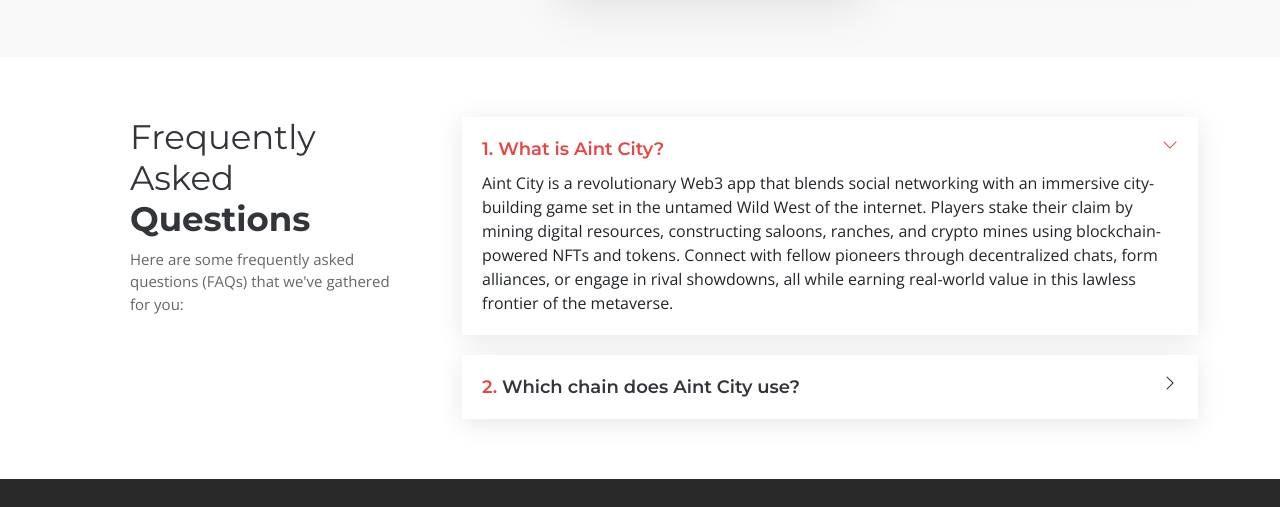
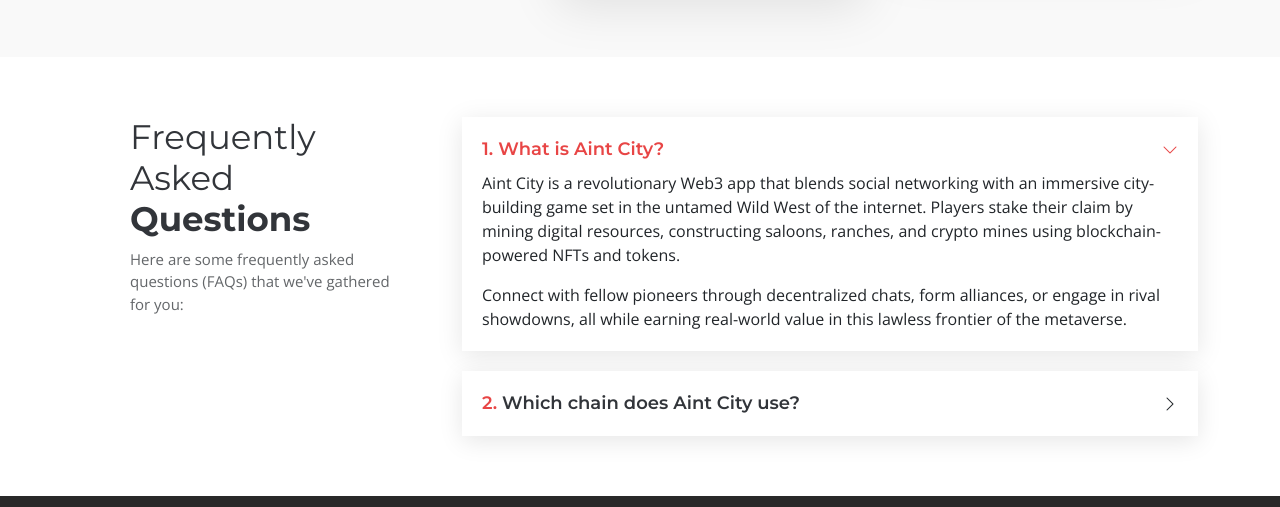
Before and after one commit to aintcity/website, a plain HTML site: page index.html in a window 1280 px wide. Shown: the part 1690-2197 px from the top of the page. Drawn offline with nearby package versions, Linux system fonts and the light colour scheme; no server answers.

Commit message:
homepage work

```diff
--- a/assets/css/main.css
+++ b/assets/css/main.css
@@ -1549,6 +1549,7 @@
   margin-bottom: 20px;
   box-shadow: 0px 5px 25px 0px rgba(0, 0, 0, 0.1);
   overflow: hidden;
+  min-height: 65px;
 }
 
 .faq .faq-container .faq-item:last-child {
@@ -1576,6 +1577,7 @@
 }
 
 .faq .faq-container .faq-item .faq-content {
+  margin-top: -200px;
   display: grid;
   grid-template-rows: 0fr;
   transition: 0.3s ease-in-out;
@@ -1590,7 +1592,7 @@
 
 .faq .faq-container .faq-item .faq-toggle {
   position: absolute;
-  top: 20px;
+  top: 25px;
   right: 20px;
   font-size: 16px;
   line-height: 0;
@@ -1607,6 +1609,7 @@
 }
 
 .faq .faq-container .faq-active .faq-content {
+  margin-top: 0;
   grid-template-rows: 1fr;
   visibility: visible;
   opacity: 1;
--- a/index.html
+++ b/index.html
@@ -194,7 +194,9 @@
               <div class="faq-item faq-active">
                 <h3><span class="num">1.</span> <span>What is Aint City?</span></h3>
                 <div class="faq-content">
-                  <p>Aint City is a revolutionary Web3 app that blends social networking with an immersive city-building game set in the untamed Wild West of the internet. Players stake their claim by mining digital resources, constructing saloons, ranches, and crypto mines using blockchain-powered NFTs and tokens. Connect with fellow pioneers through decentralized chats, form alliances, or engage in rival showdowns, all while earning real-world value in this lawless frontier of the metaverse.</p>
+                  <p>Aint City is a revolutionary Web3 app that blends social networking with an immersive city-building game set in the untamed Wild West of the internet. Players stake their claim by mining digital resources, constructing saloons, ranches, and crypto mines using blockchain-powered NFTs and tokens.</p>
+
+                  <p class="mt-3">Connect with fellow pioneers through decentralized chats, form alliances, or engage in rival showdowns, all while earning real-world value in this lawless frontier of the metaverse.</p>
                 </div>
                 <i class="faq-toggle bi bi-chevron-right"></i>
               </div><!-- End Faq item-->
```
